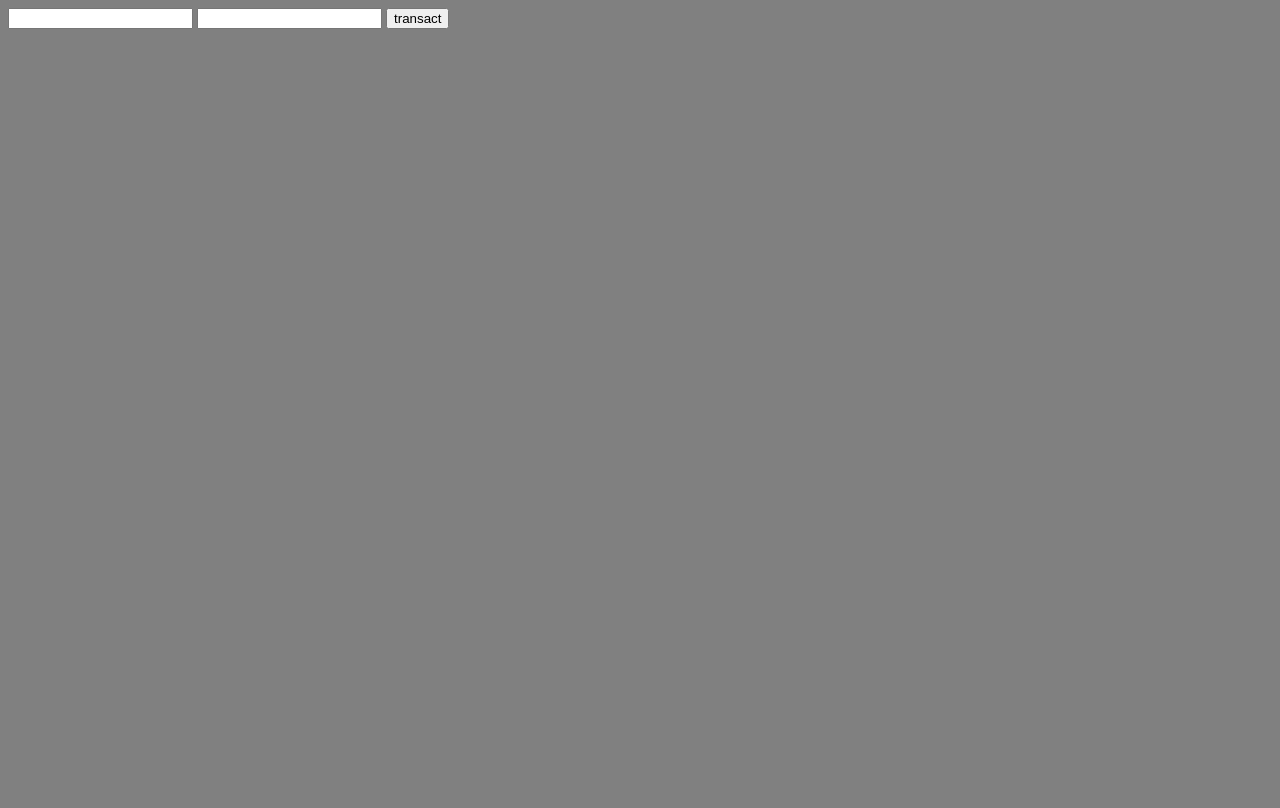
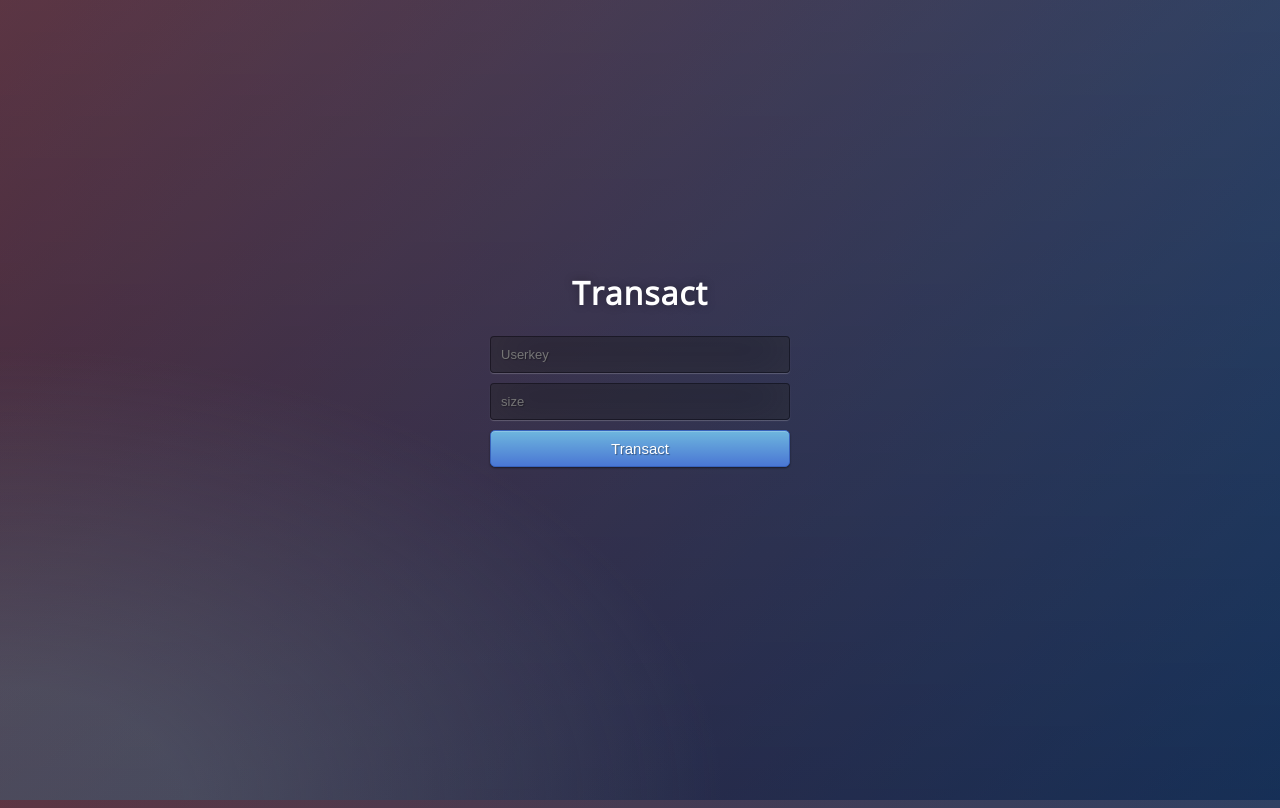
Before and after one commit to joe052/client-blockchain, a website: page restructure/index.html in a window 1280 px wide. Drawn offline with nearby package versions, Linux system fonts and the light colour scheme.

Commit message:
added styling to form

```diff
--- a/restructure/index.html
+++ b/restructure/index.html
@@ -4,14 +4,20 @@
   <meta charset="UTF-8">
   <meta http-equiv="X-UA-Compatible" content="IE=edge">
   <meta name="viewport" content="width=device-width, initial-scale=1.0">
+  <link
+      href="./styles.css"
+      rel="stylesheet"
+    />
   <title>API test</title>
 </head>
-<body style = "background-color: grey;">
-  <form action="/stuff" method="post">
-    <input type = "text" name="size">
-    <input type = "text" name="key">
-    <input type = "submit" value = "transact">
-  </form>
-
+<body>
+  <div class="login">
+	<h1>Transact</h1>
+    <form action="/stuff" method="post">
+    	<input type="text" name="key" placeholder="Userkey" required="required" />
+        <input type="text" name="size" placeholder="size" required="required" />
+        <button type="submit" class="btn btn-primary btn-block btn-large">Transact</button>
+    </form>
+</div>
 </body>
 </html>
--- /dev/null
+++ b/restructure/styles.css
@@ -0,0 +1,57 @@
+@import url(https://fonts.googleapis.com/css?family=Open+Sans);
+.btn { display: inline-block; *display: inline; *zoom: 1; padding: 4px 10px 4px; margin-bottom: 0; font-size: 13px; line-height: 18px; color: #333333; text-align: center;text-shadow: 0 1px 1px rgba(255, 255, 255, 0.75); vertical-align: middle; background-color: #f5f5f5; background-image: -moz-linear-gradient(top, #ffffff, #e6e6e6); background-image: -ms-linear-gradient(top, #ffffff, #e6e6e6); background-image: -webkit-gradient(linear, 0 0, 0 100%, from(#ffffff), to(#e6e6e6)); background-image: -webkit-linear-gradient(top, #ffffff, #e6e6e6); background-image: -o-linear-gradient(top, #ffffff, #e6e6e6); background-image: linear-gradient(top, #ffffff, #e6e6e6); background-repeat: repeat-x; filter: progid:dximagetransform.microsoft.gradient(startColorstr=#ffffff, endColorstr=#e6e6e6, GradientType=0); border-color: #e6e6e6 #e6e6e6 #e6e6e6; border-color: rgba(0, 0, 0, 0.1) rgba(0, 0, 0, 0.1) rgba(0, 0, 0, 0.25); border: 1px solid #e6e6e6; -webkit-border-radius: 4px; -moz-border-radius: 4px; border-radius: 4px; -webkit-box-shadow: inset 0 1px 0 rgba(255, 255, 255, 0.2), 0 1px 2px rgba(0, 0, 0, 0.05); -moz-box-shadow: inset 0 1px 0 rgba(255, 255, 255, 0.2), 0 1px 2px rgba(0, 0, 0, 0.05); box-shadow: inset 0 1px 0 rgba(255, 255, 255, 0.2), 0 1px 2px rgba(0, 0, 0, 0.05); cursor: pointer; *margin-left: .3em; }
+.btn:hover, .btn:active, .btn.active, .btn.disabled, .btn[disabled] { background-color: #e6e6e6; }
+.btn-large { padding: 9px 14px; font-size: 15px; line-height: normal; -webkit-border-radius: 5px; -moz-border-radius: 5px; border-radius: 5px; }
+.btn:hover { color: #333333; text-decoration: none; background-color: #e6e6e6; background-position: 0 -15px; -webkit-transition: background-position 0.1s linear; -moz-transition: background-position 0.1s linear; -ms-transition: background-position 0.1s linear; -o-transition: background-position 0.1s linear; transition: background-position 0.1s linear; }
+.btn-primary, .btn-primary:hover { text-shadow: 0 -1px 0 rgba(0, 0, 0, 0.25); color: #ffffff; }
+.btn-primary.active { color: rgba(255, 255, 255, 0.75); }
+.btn-primary { background-color: #4a77d4; background-image: -moz-linear-gradient(top, #6eb6de, #4a77d4); background-image: -ms-linear-gradient(top, #6eb6de, #4a77d4); background-image: -webkit-gradient(linear, 0 0, 0 100%, from(#6eb6de), to(#4a77d4)); background-image: -webkit-linear-gradient(top, #6eb6de, #4a77d4); background-image: -o-linear-gradient(top, #6eb6de, #4a77d4); background-image: linear-gradient(top, #6eb6de, #4a77d4); background-repeat: repeat-x; filter: progid:dximagetransform.microsoft.gradient(startColorstr=#6eb6de, endColorstr=#4a77d4, GradientType=0);  border: 1px solid #3762bc; text-shadow: 1px 1px 1px rgba(0,0,0,0.4); box-shadow: inset 0 1px 0 rgba(255, 255, 255, 0.2), 0 1px 2px rgba(0, 0, 0, 0.5); }
+.btn-primary:hover, .btn-primary:active, .btn-primary.active, .btn-primary.disabled, .btn-primary[disabled] { filter: none; background-color: #4a77d4; }
+.btn-block { width: 100%; display:block; }
+
+* { -webkit-box-sizing:border-box; -moz-box-sizing:border-box; -ms-box-sizing:border-box; -o-box-sizing:border-box; box-sizing:border-box; }
+
+html { width: 100%; height:100%; overflow:hidden; }
+
+body {
+	width: 100%;
+	height:100%;
+	font-family: 'Open Sans', sans-serif;
+	background: #092756;
+	background: -moz-radial-gradient(0% 100%, ellipse cover, rgba(104,128,138,.4) 10%,rgba(138,114,76,0) 40%),-moz-linear-gradient(top,  rgba(57,173,219,.25) 0%, rgba(42,60,87,.4) 100%), -moz-linear-gradient(-45deg,  #670d10 0%, #092756 100%);
+	background: -webkit-radial-gradient(0% 100%, ellipse cover, rgba(104,128,138,.4) 10%,rgba(138,114,76,0) 40%), -webkit-linear-gradient(top,  rgba(57,173,219,.25) 0%,rgba(42,60,87,.4) 100%), -webkit-linear-gradient(-45deg,  #670d10 0%,#092756 100%);
+	background: -o-radial-gradient(0% 100%, ellipse cover, rgba(104,128,138,.4) 10%,rgba(138,114,76,0) 40%), -o-linear-gradient(top,  rgba(57,173,219,.25) 0%,rgba(42,60,87,.4) 100%), -o-linear-gradient(-45deg,  #670d10 0%,#092756 100%);
+	background: -ms-radial-gradient(0% 100%, ellipse cover, rgba(104,128,138,.4) 10%,rgba(138,114,76,0) 40%), -ms-linear-gradient(top,  rgba(57,173,219,.25) 0%,rgba(42,60,87,.4) 100%), -ms-linear-gradient(-45deg,  #670d10 0%,#092756 100%);
+	background: -webkit-radial-gradient(0% 100%, ellipse cover, rgba(104,128,138,.4) 10%,rgba(138,114,76,0) 40%), linear-gradient(to bottom,  rgba(57,173,219,.25) 0%,rgba(42,60,87,.4) 100%), linear-gradient(135deg,  #670d10 0%,#092756 100%);
+	filter: progid:DXImageTransform.Microsoft.gradient( startColorstr='#3E1D6D', endColorstr='#092756',GradientType=1 );
+}
+.login {
+	position: absolute;
+	top: 50%;
+	left: 50%;
+	margin: -150px 0 0 -150px;
+	width:300px;
+	height:300px;
+}
+.login h1 { color: #fff; text-shadow: 0 0 10px rgba(0,0,0,0.3); letter-spacing:1px; text-align:center; }
+
+input {
+	width: 100%;
+	margin-bottom: 10px;
+	background: rgba(0,0,0,0.3);
+	border: none;
+	outline: none;
+	padding: 10px;
+	font-size: 13px;
+	color: #fff;
+	text-shadow: 1px 1px 1px rgba(0,0,0,0.3);
+	border: 1px solid rgba(0,0,0,0.3);
+	border-radius: 4px;
+	box-shadow: inset 0 -5px 45px rgba(100,100,100,0.2), 0 1px 1px rgba(255,255,255,0.2);
+	-webkit-transition: box-shadow .5s ease;
+	-moz-transition: box-shadow .5s ease;
+	-o-transition: box-shadow .5s ease;
+	-ms-transition: box-shadow .5s ease;
+	transition: box-shadow .5s ease;
+}
+input:focus { box-shadow: inset 0 -5px 45px rgba(100,100,100,0.4), 0 1px 1px rgba(255,255,255,0.2); }
```
Also changed, not shown: restructure/server.js (+9 -6 lines).
